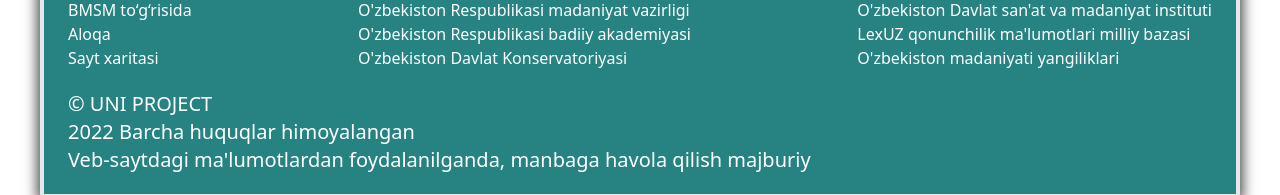
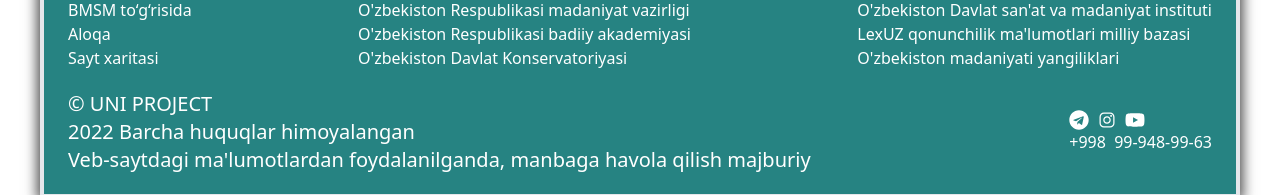
Before and after one commit to anvarjon-programmer/maktab-project, a React (Vite) app: page /yangliklar in a window 1280 px wide. Shown: the part 1266-1461 px from the top of the page. Built offline with nearby package versions, Linux system fonts and the light colour scheme; no server answers.

Commit message:
add call

```diff
--- a/src/components/Footer.jsx
+++ b/src/components/Footer.jsx
@@ -1,5 +1,8 @@
 import React from 'react'
 import { Link } from 'react-router-dom'
+import { FaTelegram } from "react-icons/fa";
+import { IoLogoInstagram } from "react-icons/io";
+import { FaYoutube } from "react-icons/fa6";
 
 const Footer = () => {
   return (
@@ -41,9 +44,27 @@ const Footer = () => {
             </li>
           </ul>
         </div>
-        <p className='text-white text-xl mt-5'>© UNI PROJECT</p>
+       <div className='flex items-center justify-between'>
+       <div>
+       <p className='text-white text-xl mt-5'>© UNI PROJECT</p>
         <p className='text-white text-xl'>2022 Barcha huquqlar himoyalangan</p>
         <p className='text-white text-xl pb-5'>Veb-saytdagi ma'lumotlardan foydalanilganda, manbaga havola qilish majburiy</p>
+       </div>
+       <div>
+       <div className='flex items-center gap-2 text-xl text-white'>
+        <Link to={''} className='text-xl'>
+        <FaTelegram/>
+        </Link>
+        <Link to={''} className='text-xl'>
+        <IoLogoInstagram/>
+        </Link>
+        <Link to={''} className='text-xl'>
+        <FaYoutube/>
+        </Link>
+       </div>
+       <Link to={''} className='text-white'>+998  99-948-99-63 </Link>
+       </div>
+       </div>
       </div>
     </footer>
   )
--- a/src/components/Header.jsx
+++ b/src/components/Header.jsx
@@ -113,9 +113,9 @@ const Header = () => {
             <li className='bg-[#268382] w-full md:w-44 h-14 flex items-center justify-center text-white'>
               <Link to='/galery'>Maktab galereyasi</Link>
             </li>
-            <li className='bg-[#268382] w-full md:w-44 h-14 flex items-center justify-center text-white'>
+            {/* <li className='bg-[#268382] w-full md:w-44 h-14 flex items-center justify-center text-white'>
               <Link to='/'>Аloqa</Link>
-            </li>
+            </li> */}
           </ul>
         </div>
       </div>
--- a/src/services/linkData.js
+++ b/src/services/linkData.js
@@ -43,22 +43,6 @@ export const bmsLink = [
     {
         title:'Sahna nutqi',
         url:'https://docs.google.com/document/d/1Yvy3orL8lyXRZPn9qxXmDq-I18VWAX2C/edit?usp=sharing&ouid=115793320638836892454&rtpof=true&sd=true'
-    },
-    {
-        title:'',
-        url:''
-    },
-    {
-        title:'Lokal hujjatlar',
-        url:'/lokalHujat'
-    },
-    {
-        title:'Jamoa shartnomasi',
-        url:'https://zarkentbmsm.uz/PDFlar/34_BMSM_jamoa_shartnomasi.pdf'
-    },
-    {
-        title:'Malaka tavsiflari',
-        url:'https://zarkentbmsm.uz/PDFlar/34_BMSM_strukturasi.pdf'
     },
 
 
```
